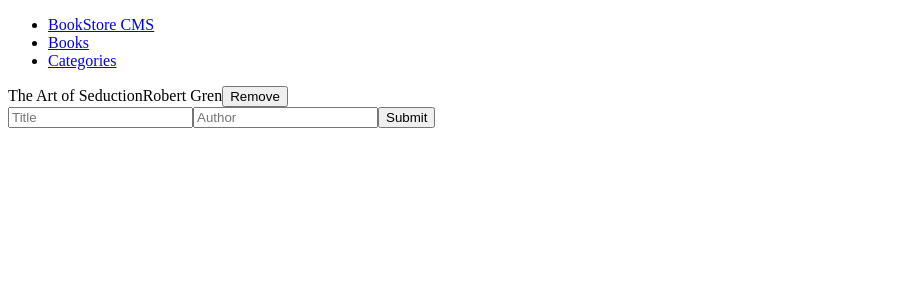
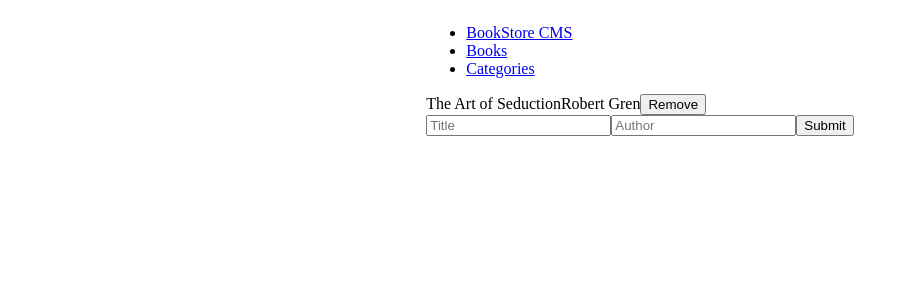
Before and after one commit to mrsamsharma/Bookstore, a React (Create React App) app: page / in a window 1280 px wide. Shown: the top 300 px of the page, without its empty margins (0-909 px from the left). Built offline with nearby package versions, Linux system fonts and the light colour scheme.

Commit message:
Add README file

```diff
--- a/src/pages/Books.js
+++ b/src/pages/Books.js
@@ -2,6 +2,7 @@ import React from 'react';
 import Header from '../components/Header';
 import Book from '../components/Book';
 import AddBook from '../components/AddBook';
+import '../styles.css';
 
 export default function Books() {
   return (
--- /dev/null
+++ b/src/styles.css
@@ -0,0 +1,5 @@
+body {
+  display: flex;
+  flex-direction: column;
+  align-items: center;
+};
```
Also changed, not shown: 1 other file (tests, documents, lock files or other folders).
